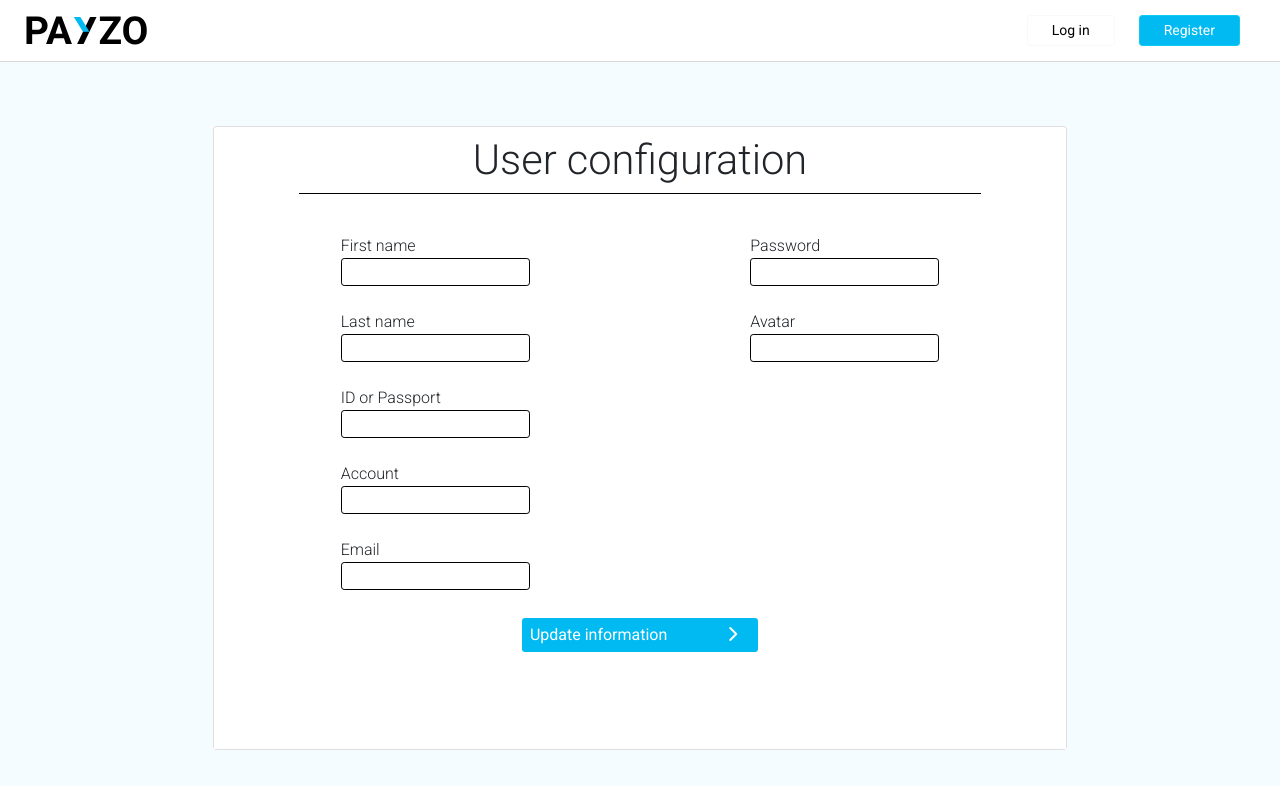
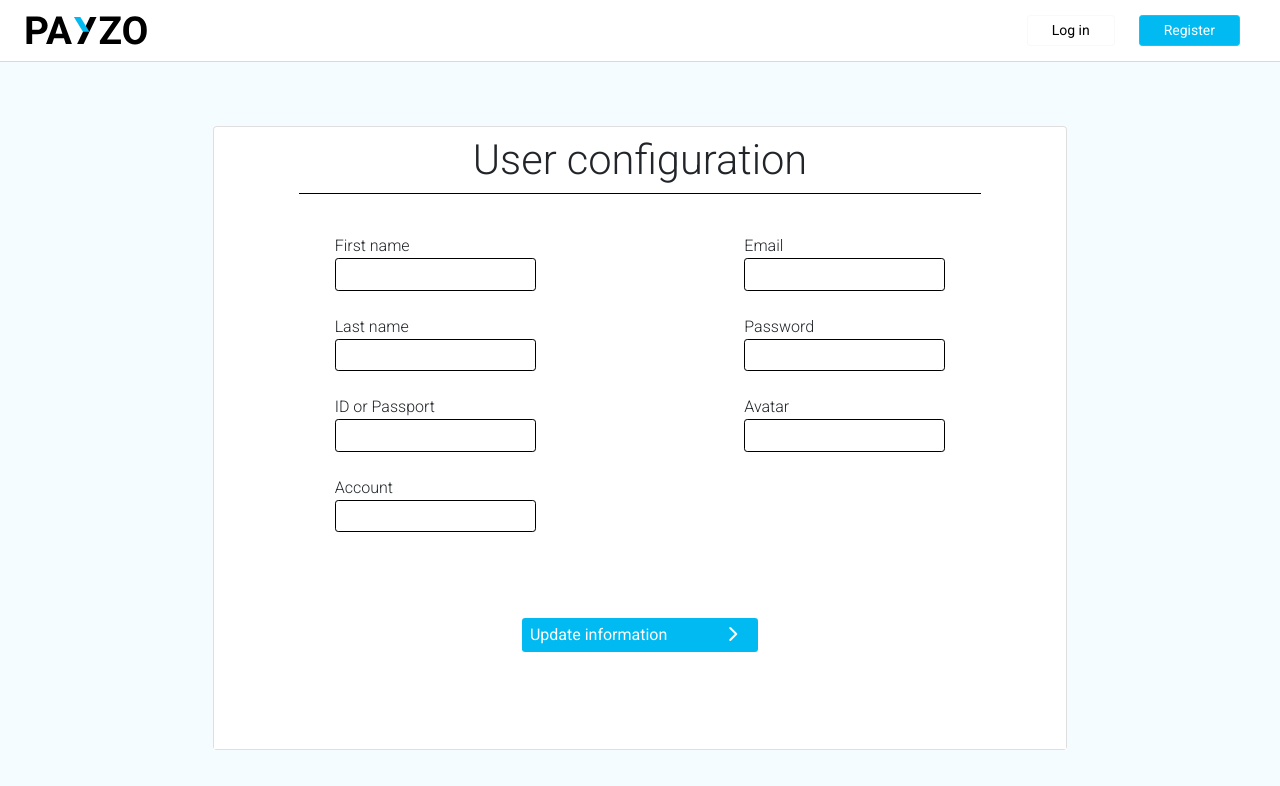
Before and after one commit to rogelioolarte/c17-41-ft-java, a React (Vite) app: page /config in a window 1280 px wide. Shown: the top 786 px of the page. Built offline with nearby package versions, Linux system fonts and the light colour scheme.

Commit message:
added new login, register and config service logic

```diff
--- a/src/App.jsx
+++ b/src/App.jsx
@@ -1,4 +1,5 @@
 import { Outlet } from "react-router-dom";
+import { UserProvider } from "./contexts/user.context";
 import "./App.css";
 
 import NavBar from "./components/container/NavBar";
@@ -6,8 +7,10 @@
 function App() {
   return (
     <div>
-      <NavBar/>
-      <Outlet/>
+      <UserProvider>
+        <NavBar />
+        <Outlet />
+      </UserProvider>
     </div>
   );
 }
--- a/src/components/pure/forms/configFormik.jsx
+++ b/src/components/pure/forms/configFormik.jsx
@@ -1,28 +1,60 @@
+import { useContext } from "react";
+import { useNavigate } from "react-router-dom";
 import { Formik, Field, Form } from "formik";
+import { UserContext } from "../../../contexts/user.context";
+import { updateUserInfo } from "../../../services/userConfigServices";
 import useString from "../../../../hooks/useString";
 import "../../../styles/userConfigStyles.scss";
 
 function ConfigFormik() {
-  const [firstName, changeFirstName] = useString("");
-  const [lastName, changeLastName] = useString("");
-  const [idPassport, changeIdPassport] = useString("");
-  const [email, changeEmail] = useString("");
-  const [password, changePassword] = useString("");
-  const [avatar, changeAvatar] = useString("");
-  const [account, changeAccount] = useString("");
+  const { userInfo, assignUserInfo } = useContext(UserContext);
+
+  const [userId, firstName, lastName, idPassport, email, avatar, account] =
+    userInfo;
+
+  const navigate = useNavigate();
+
+  const [configFirstName, changeConfigFirstName] = useString(firstName);
+  const [configLastName, changeConfigLastName] = useString(lastName);
+  const [configIdPassport, changeConfigIdPassport] = useString(idPassport);
+  const [configEmail, changeConfigEmail] = useString(email);
+  const [configPassword, changeConfigPassword] = useString("");
+  const [configAvatar, changeConfigAvatar] = useString(avatar);
+  const [configAccount, changeConfigAccount] = useString(account);
 
   const initialValues = {
-    firstName: firstName,
-    lastName: lastName,
-    idPassport: idPassport,
-    email: email,
-    password: password,
-    avatar: avatar,
-    account: account,
+    firstName: configFirstName,
+    lastName: configLastName,
+    idPassport: configIdPassport,
+    email: configEmail,
+    password: configPassword,
+    avatar: configAvatar,
+    account: configAccount,
   };
 
   const handleChange = (setter) => (evt) => {
     setter(evt.target.value);
+  };
+
+  const navigateToErrorPage = (error) => {
+    navigate(`/error?message=${encodeURIComponent(error)}`);
+  };
+
+  const handleSubmit = async () => {
+    const updatedUser = await updateUserInfo(
+      userId,
+      configFirstName,
+      configLastName,
+      configIdPassport,
+      configEmail,
+      configAvatar,
+      configAccount,
+      navigateToErrorPage
+    );
+    if (updatedUser) {
+      assignUserInfo(updatedUser);
+      navigate("/config");
+    }
   };
 
   return (
@@ -32,14 +64,14 @@
           <h1>User configuration</h1>
         </div>
         <div className="card-body">
-          <Formik initialValues={initialValues}>
+          <Formik initialValues={initialValues} onSubmit={handleSubmit}>
             <Form>
               <div className="config-form">
                 <div className="config-element">
                   <label htmlFor="first-name">First name</label>
                   <Field
-                    value={firstName}
-                    onChange={handleChange(changeFirstName)}
+                    value={configFirstName}
+                    onChange={handleChange(changeConfigFirstName)}
                     type="text"
                     id="first-name"
                     name="first-name"
@@ -49,8 +81,8 @@
                 <div className="config-element">
                   <label htmlFor="last-name">Last name</label>
                   <Field
-                    value={lastName}
-                    onChange={handleChange(changeLastName)}
+                    value={configLastName}
+                    onChange={handleChange(changeConfigLastName)}
                     type="text"
                     id="last-name"
                     name="last-name"
@@ -60,8 +92,8 @@
                 <div className="config-element">
                   <label htmlFor="id-passport">ID or Passport</label>
                   <Field
-                    value={idPassport}
-                    onChange={handleChange(changeIdPassport)}
+                    value={configIdPassport}
+                    onChange={handleChange(changeConfigIdPassport)}
                     type="text"
                     id="id-passport"
                     name="id-passport"
@@ -71,8 +103,8 @@
                 <div className="config-element">
                   <label htmlFor="account">Account</label>
                   <Field
-                    value={account}
-                    onChange={handleChange(changeAccount)}
+                    value={configAccount}
+                    onChange={handleChange(changeConfigAccount)}
                     type="text"
                     id="account"
                     name="account"
@@ -82,8 +114,8 @@
                 <div className="config-element">
                   <label htmlFor="email">Email</label>
                   <Field
-                    value={email}
-                    onChange={handleChange(changeEmail)}
+                    value={configEmail}
+                    onChange={handleChange(changeConfigEmail)}
                     type="text"
                     id="email"
                     name="email"
@@ -93,8 +125,8 @@
                 <div className="config-element">
                   <label htmlFor="password">Password</label>
                   <Field
-                    value={password}
-                    onChange={handleChange(changePassword)}
+                    value={configPassword}
+                    onChange={handleChange(changeConfigPassword)}
                     type="text"
                     id="password"
                     name="password"
@@ -104,8 +136,8 @@
                 <div className="config-element">
                   <label htmlFor="avatar">Avatar</label>
                   <Field
-                    value={avatar}
-                    onChange={handleChange(changeAvatar)}
+                    value={configAvatar}
+                    onChange={handleChange(changeConfigAvatar)}
                     type="text"
                     id="avatar"
                     name="avatar"
--- a/src/components/pure/forms/loginFormik.jsx
+++ b/src/components/pure/forms/loginFormik.jsx
@@ -1,6 +1,8 @@
+import { useContext } from "react";
 import { useNavigate } from "react-router-dom";
 import { Formik, Field, Form } from "formik";
 import { Link, NavLink } from "react-router-dom";
+import { UserContext } from "../../../contexts/user.context";
 import useString from "../../../../hooks/useString";
 import { login } from "../../../services/authService";
 import "../../../styles/loginRegisterForms.scss";
@@ -10,6 +12,8 @@
   const [email, changeEmail] = useString("");
   const [password, changePassword] = useString("");
   const navigate = useNavigate();
+
+  const { assignUserInfo } = useContext(UserContext);
 
   const handleChange = (setter) => (evt) => {
     setter(evt.target.value);
@@ -21,7 +25,10 @@
 
   const handleSubmit = async () => {
     const user = await login(email, password, navigateToErrorPage);
-    if (user) navigate("/dashboard");
+    if (user) {
+      assignUserInfo(user);
+      navigate("/dashboard");
+    }
   };
 
   return (
--- a/src/components/pure/forms/registerFormik.jsx
+++ b/src/components/pure/forms/registerFormik.jsx
@@ -1,5 +1,7 @@
+import { useContext } from "react";
 import { Formik, Field, Form } from "formik";
 import { Link, NavLink, useNavigate } from "react-router-dom";
+import { UserContext } from "../../../contexts/user.context";
 import { register } from "../../../services/authService";
 import useString from "../../../../hooks/useString";
 import Logo from "../../../assets/payzo.svg";
@@ -13,6 +15,8 @@
   const [password, changePassword] = useString("");
   const [avatar, changeAvatar] = useString("");
   const [account, changeAccount] = useString("");
+
+  const { assignUserInfo } = useContext(UserContext);
 
   const navigate = useNavigate();
 
@@ -45,7 +49,10 @@
       account,
       navigateToErrorPage
     );
-    if (newUser) navigate("/dashboard");
+    if (newUser) {
+      assignUserInfo(newUser);
+      navigate("/dashboard");
+    }
   };
 
   return (
--- /dev/null
+++ b/src/contexts/user.context.jsx
@@ -0,0 +1,48 @@
+import { createContext } from "react";
+import PropTypes from "prop-types";
+import useString from "../../hooks/useString";
+
+const UserContext = createContext();
+
+function UserProvider(props) {
+  //campos de info de usuario
+  const [userId, changeUserId] = useString("");
+  const [firstName, changeFirstName] = useString("");
+  const [lastName, changeLastName] = useString("");
+  const [idPassport, changeIdPassport] = useString("");
+  const [email, changeEmail] = useString("");
+  const [avatar, changeAvatar] = useString("");
+  const [account, changeAccount] = useString("");
+
+  const assignUserInfo = (user) => {
+    changeUserId(user.id);
+    changeFirstName(user.firstName);
+    changeLastName(user.lastName);
+    changeIdPassport(user.idPassport);
+    changeEmail(user.email);
+    changeAvatar(user.avatar);
+    changeAccount(user.account);
+  };
+
+  const userInfo = [
+    userId,
+    firstName,
+    lastName,
+    idPassport,
+    email,
+    avatar,
+    account,
+  ];
+
+  return (
+    <UserContext.Provider value={{ userInfo, assignUserInfo }}>
+      {props.children}
+    </UserContext.Provider>
+  );
+}
+
+UserProvider.propTypes = {
+  children: PropTypes.node,
+};
+
+export { UserContext, UserProvider };
--- a/src/services/authService.js
+++ b/src/services/authService.js
@@ -12,6 +12,7 @@
     throw error;
   }
 };
+
 const register = async (
   firstName,
   lastName,
--- /dev/null
+++ b/src/services/userConfigServices.js
@@ -0,0 +1,29 @@
+import axios from "axios";
+
+const updateUserInfo = async (
+  id,
+  firstName,
+  lastName,
+  idPassport,
+  email,
+  avatar,
+  account,
+  navigateToErrorPage
+) => {
+  try {
+    const updatedUser = axios.put(`https://localhost:8080/api/user/${id}`, {
+      firstName: firstName,
+      lastName: lastName,
+      idPassport: idPassport,
+      email: email,
+      avatar: avatar,
+      account: account,
+    });
+    return updatedUser;
+  } catch (error) {
+    navigateToErrorPage(error.message);
+    throw error;
+  }
+};
+
+export { updateUserInfo };
--- a/src/styles/loginRegisterForms.scss
+++ b/src/styles/loginRegisterForms.scss
@@ -6,8 +6,7 @@
 }
 
 .login-register-section {
-    height: 100%;
-    max-height: max-content;
+    height: 100vh;
     background: white;
     padding-left: 3rem;
     font-size: 0.7rem;
@@ -48,7 +47,6 @@
     }
 
     .login-register-form {
-        height: 100%;
         display: flex;
         flex-direction: column;
         justify-content: space-between;
--- a/src/styles/userConfigStyles.scss
+++ b/src/styles/userConfigStyles.scss
@@ -44,6 +44,7 @@
             display: block;
             border: 1px solid black;
             border-radius: 0.2rem;
+            padding: 0.2rem 0.5rem;
         }
     }
 
```
Also changed, not shown: hooks/useToggle.jsx (added, +13 -0 lines), src/pages/ConfigUserPage.jsx (+7 -9 lines).
